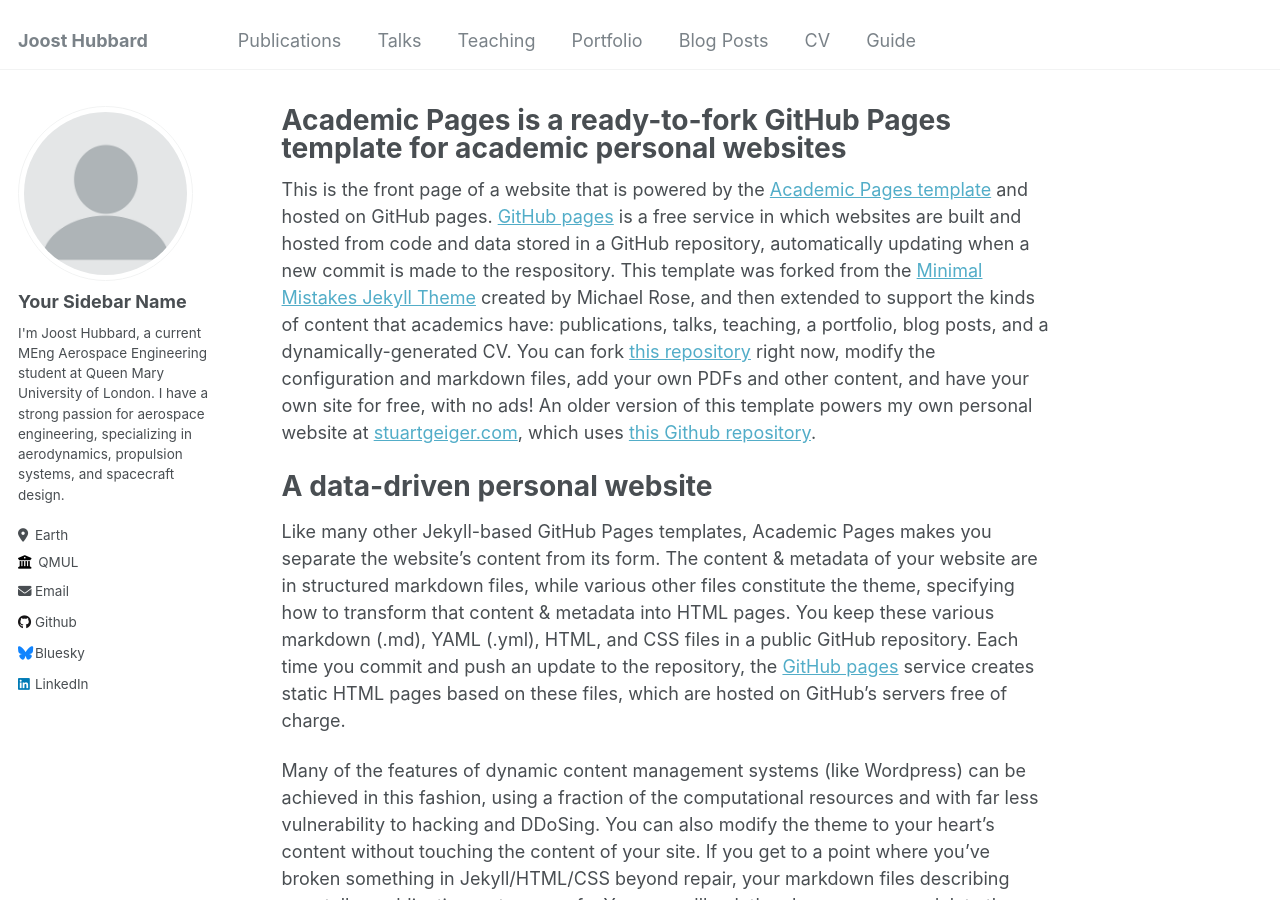
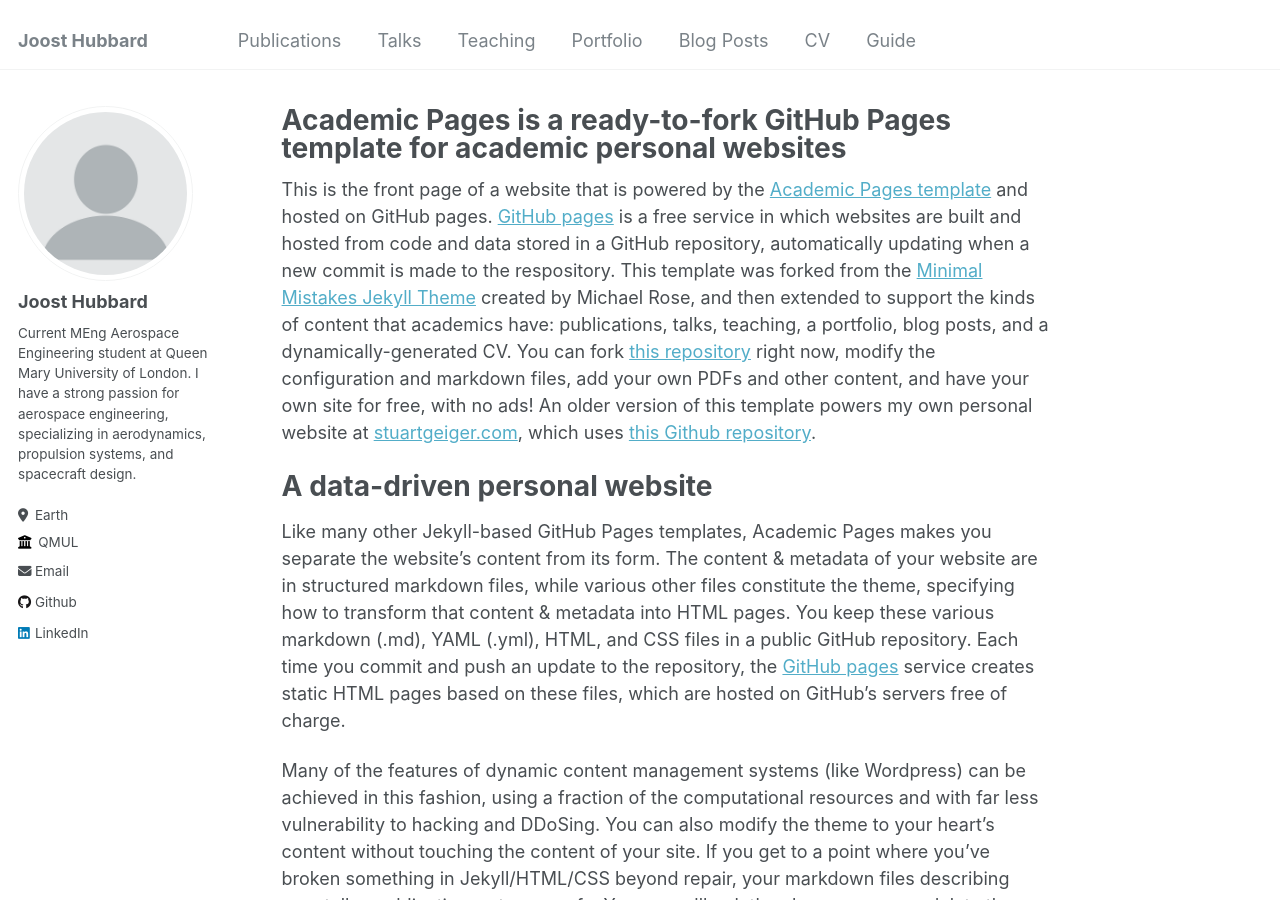
Before and after one commit to Joosty/Joosty..github.io, a Jekyll site: the page built from _pages/about.md, in a window 1280 px wide and 900 px high. Built offline with Jekyll 4.4.1, drawn with Linux system fonts in a browser that asks for light colours; some of the changed lines change nothing that is shown.

Commit message:
Update _config.yml

```diff
--- a/_config.yml
+++ b/_config.yml
@@ -22,9 +22,9 @@
 author:
   # Biographic information
   avatar           : "profile.png"
-  name             : "Your Sidebar Name"
+  name             : "Joost Hubbard"
   pronouns         : # example: "she/her"
-  bio              : "I'm Joost Hubbard, a current MEng Aerospace Engineering student at Queen Mary University of London. I have a strong passion for aerospace engineering, specializing in aerodynamics, propulsion systems, and spacecraft design."
+  bio              : "Current MEng Aerospace Engineering student at Queen Mary University of London. I have a strong passion for aerospace engineering, specializing in aerodynamics, propulsion systems, and spacecraft design."
   location         : "Earth"
   employer         : "QMUL"
   uri              : # URL
@@ -48,7 +48,7 @@
   #stackoverflow    : # User number or user number and name (i.e., use "1" or "1/jeff-atwood")
 
   # Social media
-  bluesky          : "bsky.app" # Replace this with you Bluesky username
+  bluesky          : # Replace this with you Bluesky username
   facebook         : # Username
   flickr           : # Username
   foursquare       : # Username
@@ -57,7 +57,7 @@
   keybase          : # Username
   instagram        : # Username
   lastfm           : # Username
-  linkedin         : Joost Hubbard
+  linkedin         : JoostHubbard
   mastodon         : # URL
   medium           : # URL
   pinterest        : # Username
```
